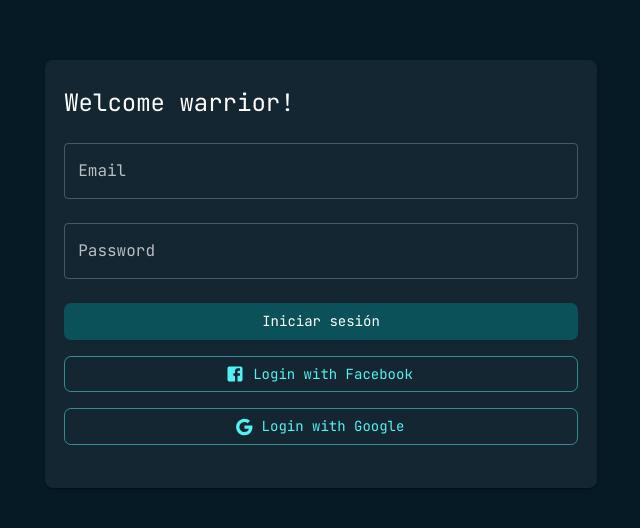
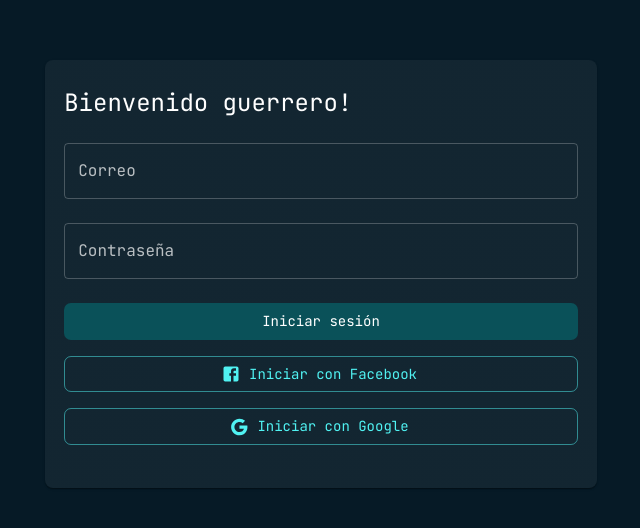
Before and after one commit to Light-Loops/fitness-progress--frontend, a React (Create React App) app: page /login in a window 1280 px wide. Shown: the part 126-654 px from the top of the page, without its empty margins (319-959 px from the left). Built offline with nearby package versions, Linux system fonts and the light colour scheme.

Commit message:
fix(ui): Correct login ui language and create layout for Auth
In this commit, I corrected the texts in the user interface for "Login" and created a layout for authentication in general  "AuthLayout".

```diff
--- a/src/common/Navbar.tsx
+++ b/src/common/Navbar.tsx
@@ -22,7 +22,7 @@ export const Navbar: React.FC<{}> = () => {
                 onClick={() => navigate('/')}
               >
                 <Typography variant="h6" sx={{ textAlign: 'center' }}>
-                  Fitness Postgres
+                  Fitness Progress
                 </Typography>
               </Grid>
               <Grid item>
--- /dev/null
+++ b/src/layouts/Auth/index.tsx
@@ -0,0 +1,30 @@
+import React, { ReactNode } from 'react';
+import { Container, Grid, Paper, Typography } from '@mui/material';
+
+type Auth = {
+  title: string,
+  children: ReactNode;
+}
+
+export const AuthLayout: React.FC<Auth> = ({title, children}) => {
+  return (
+    <Container maxWidth="sm">
+      <Grid
+        container
+        direction="column"
+        alignItems="center"
+        justifyContent="center"
+        sx={{ minHeight: '100vh' }}
+      >
+        <Grid item>
+          <Paper sx={{ padding: '1.2em', borderRadius: '0.5em',backgroundColor:'#061A26' }}>
+            <Typography sx={{ mt: 1, mb: 1 }} variant="h5">
+              {title}
+            </Typography>
+              {children}
+          </Paper>
+        </Grid>
+      </Grid>
+    </Container>
+  );
+}
--- a/src/pages/Login/index.tsx
+++ b/src/pages/Login/index.tsx
@@ -1,18 +1,15 @@
-import React from 'react';
+import React from "react";
 import {
   Box,
   Button,
-  Container,
-  Grid,
-  Paper,
   TextField,
-  Typography,
-} from '@mui/material';
-import { UseNotification } from '../../context/notification.context';
-import { LoginValidate } from '../../utils/validateForm';
-import { useFormik } from 'formik';
-import FacebookIcon from '@mui/icons-material/Facebook';
-import GoogleIcon from '@mui/icons-material/Google';
+} from "@mui/material";
+import { UseNotification } from "../../context/notification.context";
+import { LoginValidate } from "../../utils/validateForm";
+import { useFormik } from "formik";
+import FacebookIcon from "@mui/icons-material/Facebook";
+import GoogleIcon from "@mui/icons-material/Google";
+import { AuthLayout } from "../../layouts/Auth";
 
 type LoginType = {
   username: string;
@@ -23,8 +20,8 @@ export const LoginPage: React.FC<{}> = () => {
   const { getSuccess } = UseNotification();
   const formik = useFormik<LoginType>({
     initialValues: {
-      username: '',
-      password: '',
+      username: "",
+      password: "",
     },
     validationSchema: LoginValidate,
     onSubmit: (values: LoginType) => {
@@ -41,46 +38,32 @@ export const LoginPage: React.FC<{}> = () => {
   };
 
   return (
-    <Container maxWidth="sm">
-      <Grid
-        container
-        direction="column"
-        alignItems="center"
-        justifyContent="center"
-        sx={{ minHeight: '100vh' }}
-      >
-        <Grid item>
-          <Paper sx={{ padding: '1.2em', borderRadius: '0.5em',backgroundColor:'#061A26' }}>
-            <Typography sx={{ mt: 1, mb: 1 }} variant="h5">
-              Welcome warrior!
-            </Typography>
+    <AuthLayout title="Bienvenido guerrero!">
       <Box component="form" onSubmit={formik.handleSubmit}>
         <TextField
+          color="secondary"
           name="username"
           margin="normal"
           type="email"
           fullWidth
-                label="Email"
+          label="Correo"
           sx={{ mt: 2, mb: 1.5 }}
           value={formik.values.username}
           onChange={formik.handleChange}
-                error={
-                  formik.touched.username && Boolean(formik.errors.username)
-                }
+          error={formik.touched.username && Boolean(formik.errors.username)}
           helperText={formik.touched.username && formik.errors.username}
         />
         <TextField
+          color="secondary"
           name="password"
           margin="normal"
           type="password"
           fullWidth
-                label="Password"
+          label="Contraseña"
           sx={{ mt: 1.5, mb: 1.5 }}
           value={formik.values.password}
           onChange={formik.handleChange}
-                error={
-                  formik.touched.password && Boolean(formik.errors.password)
-                }
+          error={formik.touched.password && Boolean(formik.errors.password)}
           helperText={formik.touched.password && formik.errors.password}
         />
 
@@ -101,7 +84,7 @@ export const LoginPage: React.FC<{}> = () => {
           onClick={handleFacebookLogin}
           sx={{ mt: 1, mb: 1 }}
         >
-                Login with Facebook
+          Iniciar con Facebook
         </Button>
 
         <Button
@@ -112,12 +95,9 @@ export const LoginPage: React.FC<{}> = () => {
           onClick={handleGoogleLogin}
           sx={{ mt: 1, mb: 3 }}
         >
-                Login with Google
+          Iniciar con Google
         </Button>
       </Box>
-          </Paper>
-        </Grid>
-      </Grid>
-    </Container>
+    </AuthLayout>
   );
 };
--- a/src/utils/validateForm.ts
+++ b/src/utils/validateForm.ts
@@ -1,11 +1,15 @@
 import * as yup from 'yup';
 
 export const LoginValidate = yup.object().shape({
-  username: yup.string().trim().required('El usuario es requerido'),
+  username: yup
+    .string()
+    .trim()
+    .required('El correo es requerido')
+    .email('Ingresa una dirección de correo válida'),
   password: yup
     .string()
     .trim()
-    .required('El password es requerido')
+    .required('La contraseña es requerida')
     .min(4, 'El minimo debe ser 4 caracteres')
     .max(20, 'El maximo debe ser 20 caracteres'),
 });
```
Lines whose indentation alone changed are shown as unchanged.
